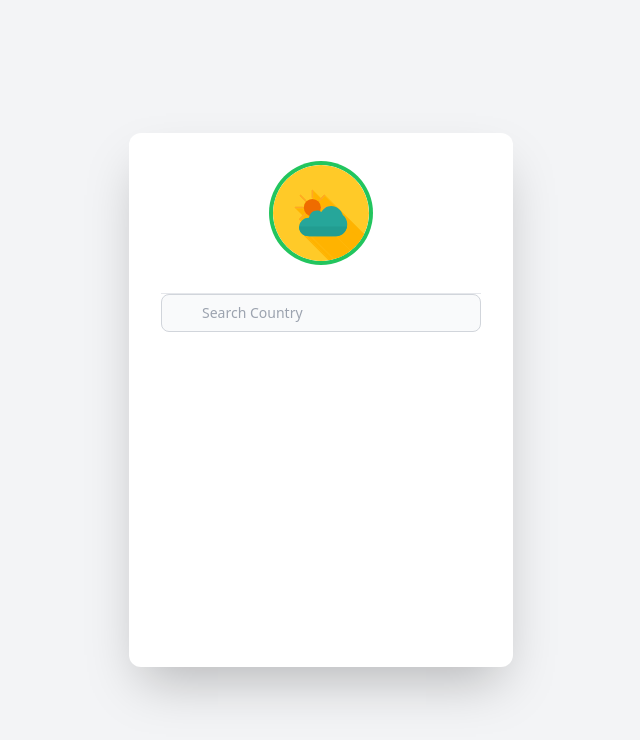
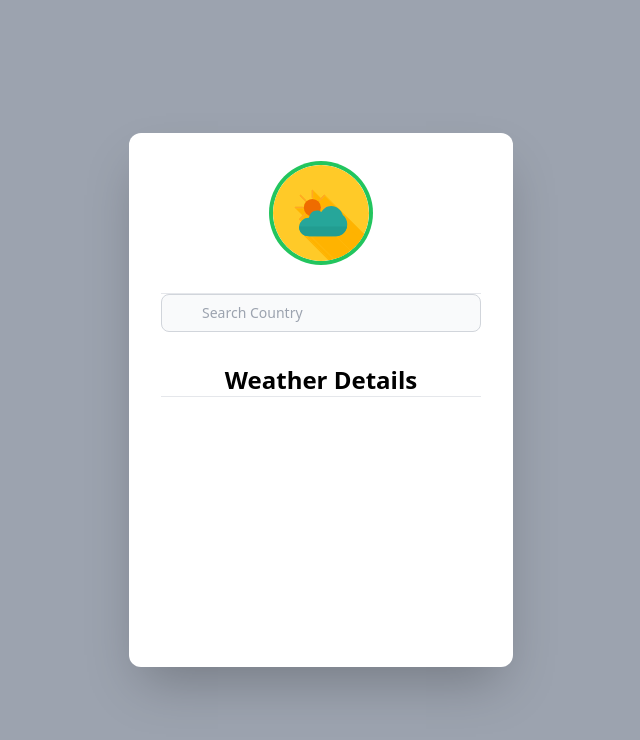
Before and after one commit to taraqr9/vue-weather-app, a Vue app: page / in a window 1280 px wide. Shown: the top 740 px of the page, without its empty margins (319-959 px from the left). Built offline with nearby package versions, Linux system fonts and the light colour scheme.

Commit message:
WIP Weather details

```diff
--- a/src/views/Index.vue
+++ b/src/views/Index.vue
@@ -212,6 +212,7 @@ const showListCountry = ref(false);
 const showListCity = ref(false);
 const urlCountry = "https://wft-geo-db.p.rapidapi.com/v1/geo/countries?namePrefix=";
 const urlCity = "https://wft-geo-db.p.rapidapi.com/v1/geo/cities?countryIds=";
+const weatherDetails = ref('');
 
 const filteredCountries = computed(() => {
   return countries.filter((country) => !searchCountry.value || country.toLowerCase().includes(searchCountry.value.toLowerCase()));
@@ -225,7 +226,7 @@ function selectCountry(country) {
   searchCountry.value = country;
   showListCountry.value = false;
 
-  getCountry(urlCountry+country);
+  getCountry(urlCountry + country);
 }
 
 function selectCity(city) {
@@ -253,7 +254,7 @@ async function getCountry(url) {
             setTimeout(async () => {
               try {
                 country.value = res.data.data[0];
-                await getCities(urlCity+country.value.wikiDataId);
+                await getCities(urlCity + country.value.wikiDataId);
               } catch (error) {
                 console.error("Request failed:", error);
                 resolve(null);
@@ -261,7 +262,7 @@ async function getCountry(url) {
             }, 1500);
           });
         })
-        .catch(error =>{
+        .catch(error => {
           console.log("The error is : ", error);
         });
   } catch (error) {
@@ -290,7 +291,7 @@ async function getCities(url) {
           cities.push(res.data.data);
           console.log("showing cities : ", cities);
         })
-        .catch(error =>{
+        .catch(error => {
           console.log("The error is : ", error);
         });
   } catch (error) {
@@ -312,8 +313,8 @@ async function getWeatherDetails(lat, lon) {
   };
 
   try {
-    const response = await axios.request(options);
-    console.log(response.data);
+    weatherDetails.value = await axios.request(options);
+    console.log(weatherDetails.value.data.current.cloud);
   } catch (error) {
     console.error(error);
   }
@@ -321,14 +322,14 @@ async function getWeatherDetails(lat, lon) {
 </script>
 
 <template>
-  <div class="h-screen flex items-center justify-center bg-gray-100">
+  <div class="h-screen flex items-center justify-center bg-gray-400">
     <div
-      class="max-w-sm w-1/3 mx-auto p-8 bg-white rounded-xl shadow-2xl h-2/3"
+        class="max-w-sm w-1/3 mx-auto p-8 bg-white rounded-xl shadow-2xl h-2/3"
     >
       <img
-        class="h-24 mx-auto rounded-full ring-4 ring-green-500"
-        src="../assets/weather.svg"
-        alt="Weather"
+          class="h-24 mx-auto rounded-full ring-4 ring-green-500"
+          src="../assets/weather.svg"
+          alt="Weather"
       />
 
       <div class="text-center mt-8">
@@ -346,8 +347,10 @@ async function getWeatherDetails(lat, lon) {
               v-model="searchCountry"
               @focus="showListCountry = true"
           />
-          <div v-show="searchCountry.length > 0 && showListCountry" class="absolute left-0 mt-2 w-60 bg-white rounded-lg">
-            <ul class="px-3 pb-3 overflow-y-auto text-sm text-gray-700 dark:text-gray-200" aria-labelledby="dropdownSearchButton">
+          <div v-show="searchCountry.length > 0 && showListCountry"
+               class="absolute left-0 mt-2 w-60 bg-white rounded-lg">
+            <ul class="px-3 pb-3 overflow-y-auto text-sm text-gray-700 dark:text-gray-200"
+                aria-labelledby="dropdownSearchButton">
               <li v-for="country in filteredCountries" :key="country">
                 <div class="flex items-center pl-2 rounded hover:bg-gray-100">
                   <input
@@ -355,7 +358,7 @@ async function getWeatherDetails(lat, lon) {
                       id="checkbox-item-11"
                       readonly
                       :value="country"
-                      class="w-full py-2 ml-2 text-sm font-medium text-gray-900 rounded dark:text-gray-300 cursor-pointer"
+                      class="w-full py-2 ml-2 text-sm font-medium text-black rounded dark:text-gray-300 cursor-pointer"
                   />
                 </div>
               </li>
@@ -376,7 +379,8 @@ async function getWeatherDetails(lat, lon) {
           />
 
           <div v-show="searchCity.length > 0 && showListCity" class="absolute left-0 mt-2 w-60 bg-white rounded-lg">
-            <ul class="px-3 pb-3 overflow-y-auto text-sm text-gray-700 dark:text-gray-200" aria-labelledby="dropdownSearchButton">
+            <ul class="px-3 pb-3 overflow-y-auto text-sm text-gray-700 dark:text-gray-200"
+                aria-labelledby="dropdownSearchButton">
               <li v-for="city in filteredCities" :key="city">
                 <div class="flex items-center pl-2 rounded hover:bg-gray-100">
                   <input
@@ -393,31 +397,20 @@ async function getWeatherDetails(lat, lon) {
         </div>
       </div>
 
-<!--      <div class="z-10 bg-white rounded-lg shadow w-60 dark:bg-gray-700">-->
-<!--        <div class="p-3">-->
-<!--          <label for="input-group-search" class="sr-only">Search</label>-->
-<!--          <div class="relative">-->
-<!--            <div class="absolute inset-y-0 left-0 flex items-center pl-3 pointer-events-none">-->
-<!--              <svg class="w-4 h-4 text-gray-500 dark:text-gray-400" aria-hidden="true" xmlns="http://www.w3.org/2000/svg" fill="none" viewBox="0 0 20 20">-->
-<!--                <path stroke="currentColor" stroke-linecap="round" stroke-linejoin="round" stroke-width="2" d="m19 19-4-4m0-7A7 7 0 1 1 1 8a7 7 0 0 1 14 0Z"/>-->
-<!--              </svg>-->
-<!--            </div>-->
-<!--            <input type="text" id="input-group-search" class="block w-full p-2 pl-10 text-sm text-gray-900 border border-gray-300 rounded-lg bg-gray-50 focus:ring-blue-500 focus:border-blue-500 dark:bg-gray-600 dark:border-gray-500 dark:placeholder-gray-400 dark:text-white dark:focus:ring-blue-500 dark:focus:border-blue-500" placeholder="Search Country" v-model="search" >-->
-<!--          </div>-->
-<!--        </div>-->
-<!--        <ul v-if="search.length > 0" class="h-48 px-3 pb-3 overflow-y-auto text-sm text-gray-700 dark:text-gray-200" aria-labelledby="dropdownSearchButton">-->
-<!--          <li v-for="country in filteredCountry" :key="country">-->
-<!--            <div class="flex items-center pl-2 rounded hover:bg-gray-100">-->
-<!--              <input @click="selectCountry(country)" id="checkbox-item-11" readonly :value="country" class="w-full py-2 ml-2 text-sm font-medium text-gray-900 rounded dark:text-gray-300 bg-gray-6=700 cursor-pointer">-->
-<!--            </div>-->
-<!--          </li>-->
-<!--        </ul>-->
-<!--      </div>-->
+      <div class="mt-8">
+        <p class="text-2xl text-black font-bold text-center mt-2">Weather Details</p>
+        <hr>
 
+        <ul v-if="weatherDetails">
+          <div>
+            <img :src="weatherDetails.data.current.condition.icon" alt="Weather Icon" />
+          </div>
+          <li class="text-black">
 
-      <!-- <div>
-        <p class="text-2xl text-black font-bold text-center mt-2">Weather Details</p>
-      </div> -->
+          </li>
+        </ul>
+
+      </div>
     </div>
   </div>
 </template>
```
